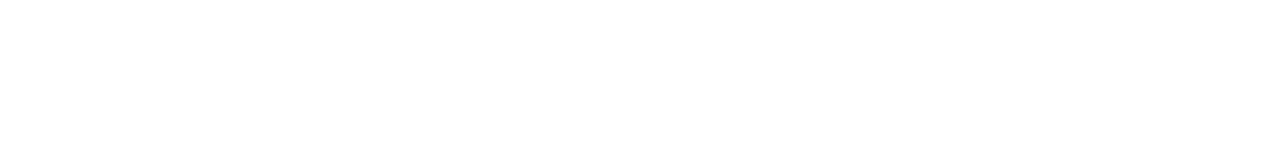
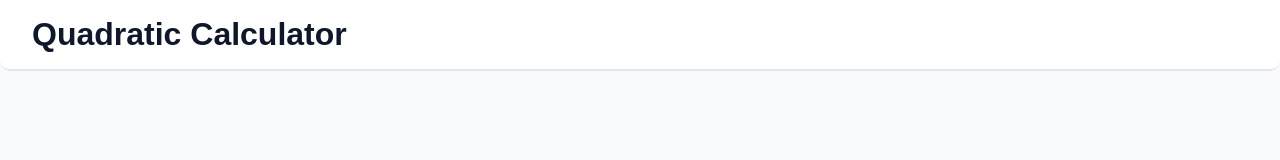
Before and after one commit to XtremeRahul007/quadratic-calculator-2026, a plain HTML site: page index.html in a window 1280 px wide. Drawn offline with Linux system fonts and the light colour scheme.

Commit message:
feat: implement mobile-first responsiveness & auto theme detection

```diff
--- a/index.html
+++ b/index.html
@@ -1,13 +1,25 @@
 <!DOCTYPE html>
 <html lang="en">
+
 <head>
     <meta charset="UTF-8">
     <meta name="viewport" content="width=device-width, initial-scale=1.0">
     <title>Quadratic Calculator</title>
     <link rel="stylesheet" href="style.css">
 </head>
+
 <body>
+    <header>
+        <h1 id="page-heading">Quadratic Calculator</h1>
+    </header>
+    <main>
 
+    </main>
+
+    <footer>
+
+    </footer>
     <script src="script.js"></script>
 </body>
+
 </html>
--- a/style.css
+++ b/style.css
@@ -0,0 +1,55 @@
+:root {
+    --main-pad: 1rem;
+    --bg-main: #f8fafc;
+    --bg-surface: #fff;
+    --border-color: #e5e7eb;
+    --text-primary: #0f172a;
+    --text-secondary: #475569;
+    --accent: #0284c7;
+    --accent-hover: #0369a1;
+}
+
+@media (prefers-color-scheme: dark) {
+    :root {
+        --bg-main: #0f172a;
+        --bg-surface: #111827;
+        --border-color: #1f2933;
+        --text-primary: #e5e7eb;
+        --text-secondary: #9ca3af;
+        --accent: #38bdf8;
+        --accent-hover: #0ea5e9;
+    }
+}
+
+* {
+    margin: 0;
+    padding: 0;
+    box-sizing: border-box;
+}
+
+header {
+    display: flex;
+    flex-direction: column;
+    align-items: center;
+    padding: var(--main-pad);
+    background-color: var(--bg-surface);
+    border-bottom: 2px solid var(--border-color);
+    border-radius: 0px 0px 10px 10px;
+}
+
+@media screen and (min-width: 481px) {
+    header {
+        flex-direction: row;
+        align-items: flex-start;
+        padding: var(--main-pad) var(--main-pad) var(--main-pad) 2rem;
+    }
+}
+
+#page-heading {
+    color: var(--text-primary);
+}
+
+body {
+    background-color: var(--bg-main);
+    font-family: sans-serif;
+}
```
